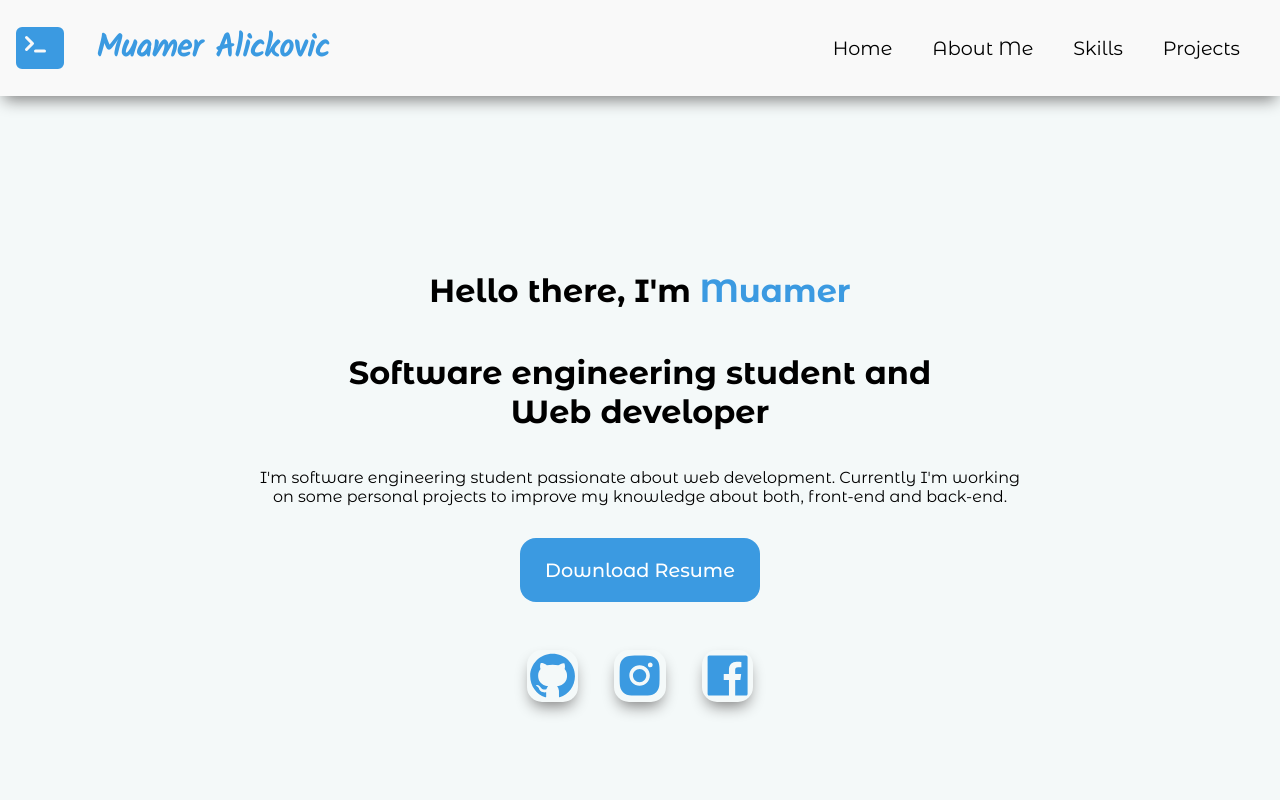
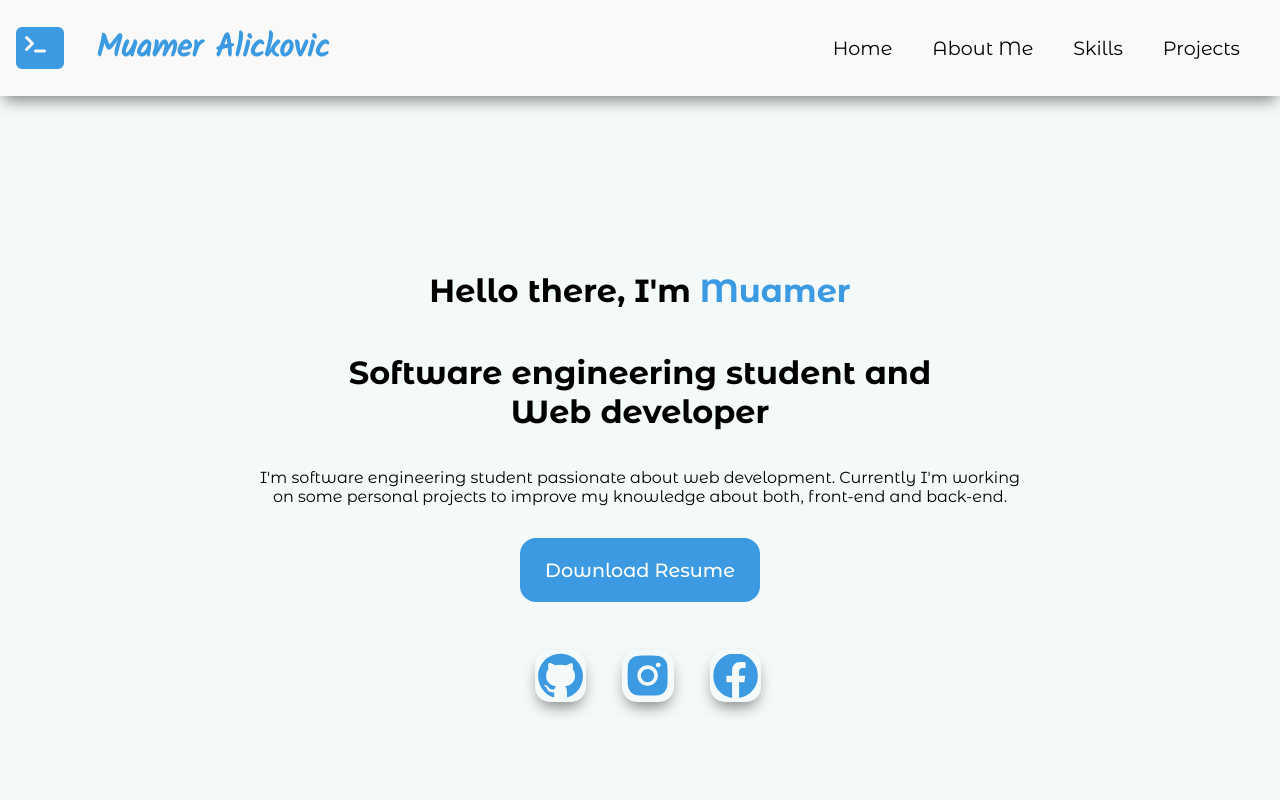
Before and after one commit to mr-am2k/portfolio, a React (Create React App) app: page / in a window 1280 px wide. Shown: the top 800 px of the page. Built offline with nearby package versions, Linux system fonts and the light colour scheme.

Commit message:
Updated facebook icon

```diff
--- a/src/assets/projects/data.js
+++ b/src/assets/projects/data.js
@@ -4,7 +4,7 @@ import ecommerece from './images/ecommerce.PNG'
 export const data = [{
     image: mealapp,
     name: "Pappito Meals",
-    overview: "This is one of my first React projects. User here has listed available meals, and he can add them to the cart. After that he can pay the order. Some of the things I focused on here are conditional rendering, state management, using ContextAPI, etc.",
+    overview: "This is one of my first React projects. Here user has listed available meals, and he can add them to the cart. After that he can pay the order. Some of the things I focused on here are conditional rendering, state management, using ContextAPI, etc.",
     technologies: ['React', 'Javascript', 'ContextAPI'],
     githubLink: 'https://github.com/mr-am2k/MealApp',
     websiteLink: 'https://astounding-pie-a9131c.netlify.app/'
--- a/src/components/Footer/Footer.jsx
+++ b/src/components/Footer/Footer.jsx
@@ -1,5 +1,6 @@
 /* eslint-disable react/jsx-no-target-blank */
-import { AiFillGithub, AiFillInstagram, AiFillFacebook } from 'react-icons/ai';
+import { AiFillGithub, AiFillInstagram } from 'react-icons/ai';
+import { BsFacebook } from 'react-icons/bs';
 import classes from './Footer.module.css'
 
 const Footer = () => {
@@ -9,7 +10,7 @@ const Footer = () => {
             <div className={classes.footerIcons}>
                 <a href='https://github.com/mr-am2k' target='_blank'><AiFillGithub className={classes.icon} /> </a>
                 <a href='https://www.instagram.com/a.muaamer/' target='_blank'><AiFillInstagram className={classes.icon} /> </a>
-                <a href='https://www.facebook.com/muamer.alickovic.16' target='_blank'><AiFillFacebook className={classes.icon} /> </a>
+                <a href='https://www.facebook.com/muamer.alickovic.16' target='_blank'><BsFacebook className={classes.iconFb} /> </a>
             </div>
             <p>©️ 2022 copyright all right reserved</p>
         </div>
--- a/src/components/Footer/Footer.module.css
+++ b/src/components/Footer/Footer.module.css
@@ -1,4 +1,4 @@
-.footer{
+.footer {
   font-family: var(--font-family);
   display: flex;
   justify-content: center;
@@ -10,32 +10,37 @@
   background-color: black;
   color: white;
 }
-.footerIcons a{
+.footerIcons a {
   color: white;
   text-decoration: none;
 }
-.footerIcons a:hover{
+.footerIcons a:hover {
   color: var(--blue-color);
   text-decoration: none;
 }
-.icon{
+.icon {
   font-size: 2rem;
   margin-right: 1rem;
 }
-@media screen and (max-width:750px) {
-    .footer{
+.iconFb {
+  font-size: 1.8rem;
+}
+.iconFb:hover {
+  color: var(--blue-color);
+}
+@media screen and (max-width: 750px) {
+  .footer {
     height: 3rem;
     padding-top: 2rem;
     padding-bottom: 2.5rem;
   }
-    .footer h1{
+  .footer h1 {
     font-size: 1.2rem;
   }
-    .icon{
+  .icon {
     font-size: 1.5rem;
   }
-    .footer p{
+  .footer p {
     font-size: 0.75rem;
   }
-
 }
--- a/src/components/HomePage/HomePage.jsx
+++ b/src/components/HomePage/HomePage.jsx
@@ -1,5 +1,6 @@
 /* eslint-disable react/jsx-no-target-blank */
-import { AiFillGithub, AiFillInstagram, AiFillFacebook } from 'react-icons/ai';
+import { AiFillGithub, AiFillInstagram } from 'react-icons/ai';
+import { BsFacebook } from 'react-icons/bs'
 import classes from './HomePage.module.css';
 const HomePage = () => {
     return (
@@ -15,7 +16,7 @@ const HomePage = () => {
             <div className={classes.contactIcons}>
                 <a href='https://github.com/mr-am2k' target='_blank'><AiFillGithub className={classes.icon} /> </a>
                 <a href='https://www.instagram.com/a.muaamer/' target='_blank'><AiFillInstagram className={classes.icon} /> </a>
-                <a href='https://www.facebook.com/muamer.alickovic.16' target='_blank'><AiFillFacebook className={classes.icon} /> </a>
+                <a href='https://www.facebook.com/muamer.alickovic.16' target='_blank'><BsFacebook className={classes.iconFb} /> </a>
             </div>
         </div>
     )
--- a/src/components/HomePage/HomePage.module.css
+++ b/src/components/HomePage/HomePage.module.css
@@ -46,8 +46,19 @@
   border-radius: 15px;
   margin-right: 1rem;
 }
+.iconFb{
+  font-size: 2.8rem;
+  padding: 0.2rem;
+  box-shadow: 0 8px 15px -4px gray;
+  border-radius: 15px;
+}
+
 .icon:hover{
   font-size: 3.4rem;
+  color: var(--text-color-primary);
+}
+.iconFb:hover{
+  font-size: 3rem;
   color: var(--text-color-primary);
 }
 /*Applying animations */
--- a/src/components/Navigation/Navbar.jsx
+++ b/src/components/Navigation/Navbar.jsx
@@ -1,8 +1,8 @@
 /* eslint-disable react/jsx-no-target-blank */
 import { useState } from 'react';
 import { RiMenu3Line, RiCloseLine } from 'react-icons/ri';
-import { AiFillGithub, AiFillInstagram, AiFillFacebook } from 'react-icons/ai';
-import {BsFillTerminalFill} from 'react-icons/bs'
+import { AiFillGithub, AiFillInstagram } from 'react-icons/ai';
+import { BsFillTerminalFill, BsFacebook } from 'react-icons/bs'
 import { HashLink as Link } from 'react-router-hash-link';
 import classes from './Navbar.module.css'
 
@@ -13,7 +13,7 @@ const Navbar = () => {
     return (
         <div className={classes.navbarContainer}>
             <div className={classes.navbarLogo}>
-                <BsFillTerminalFill className={classes.logo}/>
+                <BsFillTerminalFill className={classes.logo} />
                 <h1>Muamer Alickovic</h1>
             </div>
             <div className={classes.navbarLinks}>
@@ -56,7 +56,7 @@ const Navbar = () => {
                                 <h3>Let's connect</h3>
                                 <a href='https://github.com/mr-am2k' target='_blank'><AiFillGithub className={classes.icon} /> </a>
                                 <a href='https://www.instagram.com/a.muaamer/' target='_blank'><AiFillInstagram className={classes.icon} /> </a>
-                                <a href='https://www.facebook.com/muamer.alickovic.16' target='_blank'><AiFillFacebook className={classes.icon} /> </a>
+                                <a href='https://www.facebook.com/muamer.alickovic.16' target='_blank'><BsFacebook className={classes.iconFb} /> </a>
                             </div>
                         </div>
                     )}
--- a/src/components/Navigation/Navbar.module.css
+++ b/src/components/Navigation/Navbar.module.css
@@ -110,6 +110,17 @@
   font-size: 3.2rem;
   color: var(--text-color-primary);
 }
+.iconFb{
+  font-size: 2.8rem;
+  padding: 0.2rem;
+  box-shadow: 0 8px 15px -4px gray;
+  border-radius: 15px;
+}
+
+.iconFb:hover{
+  font-size: 3rem;
+  color: var(--text-color-primary);
+}
 .openMenu {
   animation-name: openMenu;
   animation-duration: 1s;
```
Lines whose indentation alone changed are shown as unchanged.
